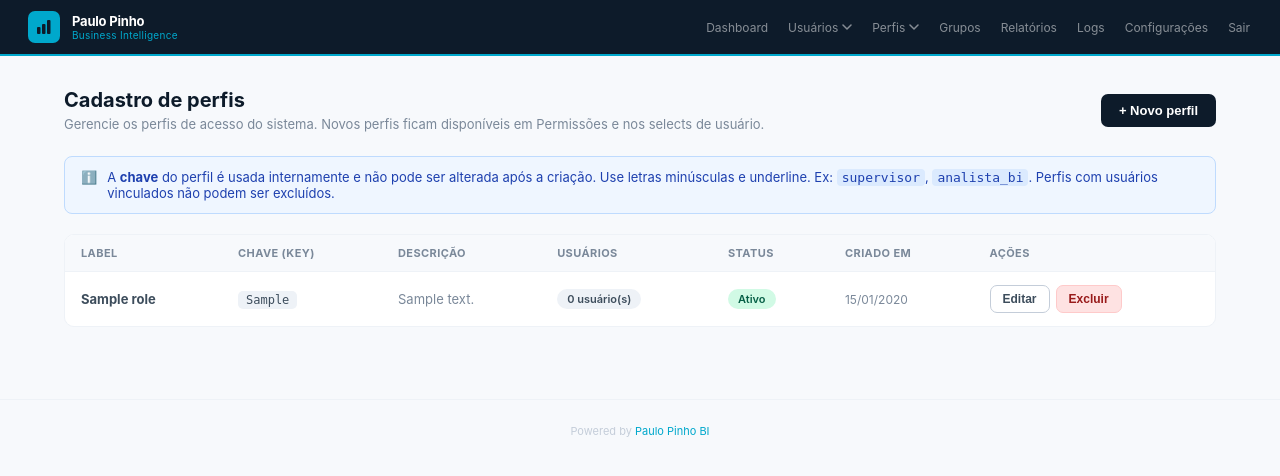
After one commit to paulorogeriopinho/portal-bi, a Flask app: template templates/admin_roles_manage.html in a window 1280 px wide. The commit adds this page. Shown: the top 476 px of the page. Run offline with Flask 3, Linux system fonts and the light colour scheme; the template is opened without the code that fills it: values that come from a table or form of the project are taken from there, others are empty; tables that the repository leaves empty hold one stand-in row (values such as "Sample post").

Commit message:
Tela de CRUD de Perfis

```diff
--- a/app.py
+++ b/app.py
@@ -41,7 +41,14 @@ from models import init_models, create_tables
 (User, Report, ReportRLS, Group, ReportGroup,
  Permission, RolePermission, AccessLog,
  PasswordResetCode, PortalSettings,
- RoleModulePermission, UserModulePermission) = init_models(db)
+ RoleModulePermission, UserModulePermission, Role) = init_models(db)
+
+@app.template_filter('user_count')
+def user_count_filter(role_key):
+    try:
+        return User.query.filter_by(role=role_key).count()
+    except Exception:
+        return 0
 
 def get_portal_settings():
     """Retorna dict com todas as configurações do portal."""
@@ -52,7 +59,6 @@ def get_portal_settings():
 def inject_settings():
     try:
         settings = get_portal_settings()
-        # Tenta pegar usuário logado para módulos disponíveis
         from flask_jwt_extended import verify_jwt_in_request, get_jwt_identity
         try:
             verify_jwt_in_request(optional=True)
@@ -60,19 +66,20 @@ def inject_settings():
             if uid:
                 u = User.query.get(int(uid))
                 if u:
-                    role_mods = {rm.module for rm in
-                                 RoleModulePermission.query.filter_by(role=u.role).all()}
-                    user_mods = {um.module for um in
-                                 UserModulePermission.query.filter_by(user_id=u.id).all()}
+                    role_mods = {rm.module for rm in RoleModulePermission.query.filter_by(role=u.role).all()}
+                    user_mods = {um.module for um in UserModulePermission.query.filter_by(user_id=u.id).all()}
                     available = role_mods | user_mods
                     if u.is_admin:
                         available = {m["key"] for m in SYSTEM_MODULES}
-                    return {"portal": settings, "user_modules": available}
+                    # Roles ativas para selects
+                    active_roles = Role.query.filter_by(active=True).order_by(Role.label).all()
+                    return {"portal": settings, "user_modules": available, "active_roles": active_roles}
         except Exception:
             pass
-        return {"portal": settings, "user_modules": set()}
+        active_roles = Role.query.filter_by(active=True).order_by(Role.label).all()
+        return {"portal": settings, "user_modules": set(), "active_roles": active_roles}
     except Exception:
-        return {"portal": {}, "user_modules": set()}
+        return {"portal": {}, "user_modules": set(), "active_roles": []}
 
 # Lista de todos os módulos disponíveis
 SYSTEM_MODULES = [
@@ -96,7 +103,7 @@ init_routes(app, db, mail,
             User, Report, ReportRLS, Group, ReportGroup,
             Permission, RolePermission, AccessLog,
             PasswordResetCode, PortalSettings,
-            RoleModulePermission, UserModulePermission)
+            RoleModulePermission, UserModulePermission, Role)
 
 if __name__ == "__main__":
     with app.app_context():
--- /dev/null
+++ b/templates/admin_roles_manage.html
@@ -0,0 +1,159 @@
+{% extends "base.html" %}
+{% block title %}Cadastro de Perfis{% endblock %}
+{% block nav_links %}{% include "nav_admin.html" %}{% endblock %}
+
+{% block extra_style %}
+<style>
+  {% set current_user = user %}
+  .actions-cell { display: flex; gap: 6px; }
+  .key-pill { font-family: monospace; font-size: 12px; background: var(--pp-gray100); color: var(--pp-gray700); padding: 2px 8px; border-radius: 5px; }
+  .error-alert { background: #FEE2E2; border: 1px solid #FECACA; color: #991B1B; padding: 12px 16px; border-radius: 8px; font-size: 13px; margin-bottom: 20px; }
+</style>
+{% endblock %}
+
+{% block content %}
+{% set current_user = user %}
+<div class="pp-container">
+  <div style="display:flex;justify-content:space-between;align-items:center;margin-bottom:24px">
+    <div>
+      <div class="pp-page-title">Cadastro de perfis</div>
+      <div class="pp-page-sub">Gerencie os perfis de acesso do sistema. Novos perfis ficam disponíveis em Permissões e nos selects de usuário.</div>
+    </div>
+    <button class="pp-btn pp-btn-primary" onclick="ppOpenModal('modal-create')">+ Novo perfil</button>
+  </div>
+
+  {% if error %}
+  <div class="error-alert">{{ error }}</div>
+  {% endif %}
+
+  <div class="pp-info-box">
+    <span>ℹ️</span>
+    <span>
+      A <strong>chave</strong> do perfil é usada internamente e não pode ser alterada após a criação.
+      Use letras minúsculas e underline. Ex: <code style="background:#dbeafe;padding:1px 5px;border-radius:4px">supervisor</code>,
+      <code style="background:#dbeafe;padding:1px 5px;border-radius:4px">analista_bi</code>.
+      Perfis com usuários vinculados não podem ser excluídos.
+    </span>
+  </div>
+
+  <div class="pp-table-wrap">
+    <table class="pp-table">
+      <thead>
+        <tr>
+          <th>Label</th>
+          <th>Chave (key)</th>
+          <th>Descrição</th>
+          <th>Usuários</th>
+          <th>Status</th>
+          <th>Criado em</th>
+          <th>Ações</th>
+        </tr>
+      </thead>
+      <tbody>
+        {% for r in roles %}
+        <tr>
+          <td><strong>{{ r.label }}</strong></td>
+          <td><span class="key-pill">{{ r.key }}</span></td>
+          <td style="color:var(--pp-gray500)">{{ r.description or '—' }}</td>
+          <td>
+            <span class="pp-badge pp-badge-gray">
+              {{ r.key | user_count }} usuário(s)
+            </span>
+          </td>
+          <td>
+            {% if r.active %}
+              <span class="pp-badge pp-badge-success">Ativo</span>
+            {% else %}
+              <span class="pp-badge pp-badge-danger">Inativo</span>
+            {% endif %}
+          </td>
+          <td style="color:var(--pp-gray500);font-size:12px">{{ r.created_at.strftime('%d/%m/%Y') }}</td>
+          <td>
+            <div class="actions-cell">
+              <button class="pp-btn pp-btn-outline pp-btn-sm"
+                onclick="openEdit({{ r.id }},'{{ r.label }}','{{ r.description or '' }}',{{ 'true' if r.active else 'false' }})">
+                Editar
+              </button>
+              <form method="POST" action="/admin/roles/manage/delete/{{ r.id }}"
+                style="display:inline" onsubmit="return confirm('Excluir o perfil {{ r.label }}?')">
+                <button class="pp-btn pp-btn-danger pp-btn-sm">Excluir</button>
+              </form>
+            </div>
+          </td>
+        </tr>
+        {% endfor %}
+      </tbody>
+    </table>
+  </div>
+</div>
+
+<!-- Modal criar -->
+<div class="pp-modal-overlay" id="modal-create">
+  <div class="pp-modal">
+    <div class="pp-modal-header">
+      <div class="pp-modal-title">Novo perfil</div>
+      <div class="pp-modal-sub">Crie um novo perfil de acesso para o sistema.</div>
+    </div>
+    <form method="POST" action="/admin/roles/manage/create">
+      <label class="pp-label">Label <span style="color:var(--pp-gray500);font-weight:400">(nome exibido)</span></label>
+      <input class="pp-input" type="text" name="label" placeholder="Ex: Supervisor" required autofocus
+        oninput="generateKey(this.value)">
+      <label class="pp-label">Chave (key) <span style="color:var(--pp-gray500);font-weight:400">(gerada automaticamente)</span></label>
+      <input class="pp-input" type="text" name="key" id="key-input"
+        placeholder="supervisor" required
+        pattern="[a-z0-9_]+" title="Apenas letras minúsculas, números e underline">
+      <p class="pp-hint">Única, imutável após criação. Letras minúsculas e underline apenas.</p>
+      <label class="pp-label">Descrição <span style="color:var(--pp-gray300);font-weight:400">(opcional)</span></label>
+      <textarea class="pp-textarea" name="description" placeholder="Descreva as responsabilidades deste perfil"></textarea>
+      <div class="pp-modal-actions">
+        <button type="button" class="pp-btn pp-btn-outline" onclick="ppCloseModal('modal-create')">Cancelar</button>
+        <button type="submit" class="pp-btn pp-btn-primary">Criar perfil</button>
+      </div>
+    </form>
+  </div>
+</div>
+
+<!-- Modal editar -->
+<div class="pp-modal-overlay" id="modal-edit">
+  <div class="pp-modal">
+    <div class="pp-modal-header">
+      <div class="pp-modal-title">Editar perfil</div>
+      <div class="pp-modal-sub">A chave não pode ser alterada.</div>
+    </div>
+    <form method="POST" id="form-edit">
+      <label class="pp-label">Label</label>
+      <input class="pp-input" type="text" name="label" id="edit-label" required>
+      <label class="pp-label">Descrição</label>
+      <textarea class="pp-textarea" name="description" id="edit-description"></textarea>
+      <div class="pp-checkbox-row">
+        <input type="checkbox" name="active" id="edit-active">
+        <label for="edit-active" style="margin:0;font-weight:400">Perfil ativo</label>
+      </div>
+      <div class="pp-modal-actions">
+        <button type="button" class="pp-btn pp-btn-outline" onclick="ppCloseModal('modal-edit')">Cancelar</button>
+        <button type="submit" class="pp-btn pp-btn-primary">Salvar</button>
+      </div>
+    </form>
+  </div>
+</div>
+
+{% block extra_script %}
+<script>
+  function generateKey(label) {
+    var key = label.toLowerCase()
+      .normalize('NFD').replace(/[\u0300-\u036f]/g, '')
+      .replace(/\s+/g, '_')
+      .replace(/[^a-z0-9_]/g, '');
+    document.getElementById('key-input').value = key;
+  }
+
+  function openEdit(id, label, description, active) {
+    document.getElementById('form-edit').action          = '/admin/roles/manage/edit/' + id;
+    document.getElementById('edit-label').value          = label;
+    document.getElementById('edit-description').value    = description;
+    document.getElementById('edit-active').checked       = active;
+    ppOpenModal('modal-edit');
+  }
+</script>
+{% endblock %}
+{% endblock %}
--- a/templates/nav_admin.html
+++ b/templates/nav_admin.html
@@ -44,9 +44,9 @@
   </button>
   <div class="pp-nav-dropdown-menu">
     <div class="pp-dropdown-label">Perfis</div>
-    <a href="/admin/roles/users"
-       class="pp-dropdown-item {% if path == '/admin/roles/users' %}active{% endif %}">
-      <div class="pp-dropdown-item-icon">👥</div>
+    <a href="/admin/roles/manage"
+       class="pp-dropdown-item {% if path == '/admin/roles/manage' %}active{% endif %}">
+      <div class="pp-dropdown-item-icon">🎭</div>
       Cadastros
     </a>
     <a href="/admin/roles"
```
Also changed, not shown: models.py (+10 -1 lines), routes.py (+71 -31 lines), templates/admin_roles.html (+16 -27 lines), templates/admin_users.html (+9 -9 lines).
